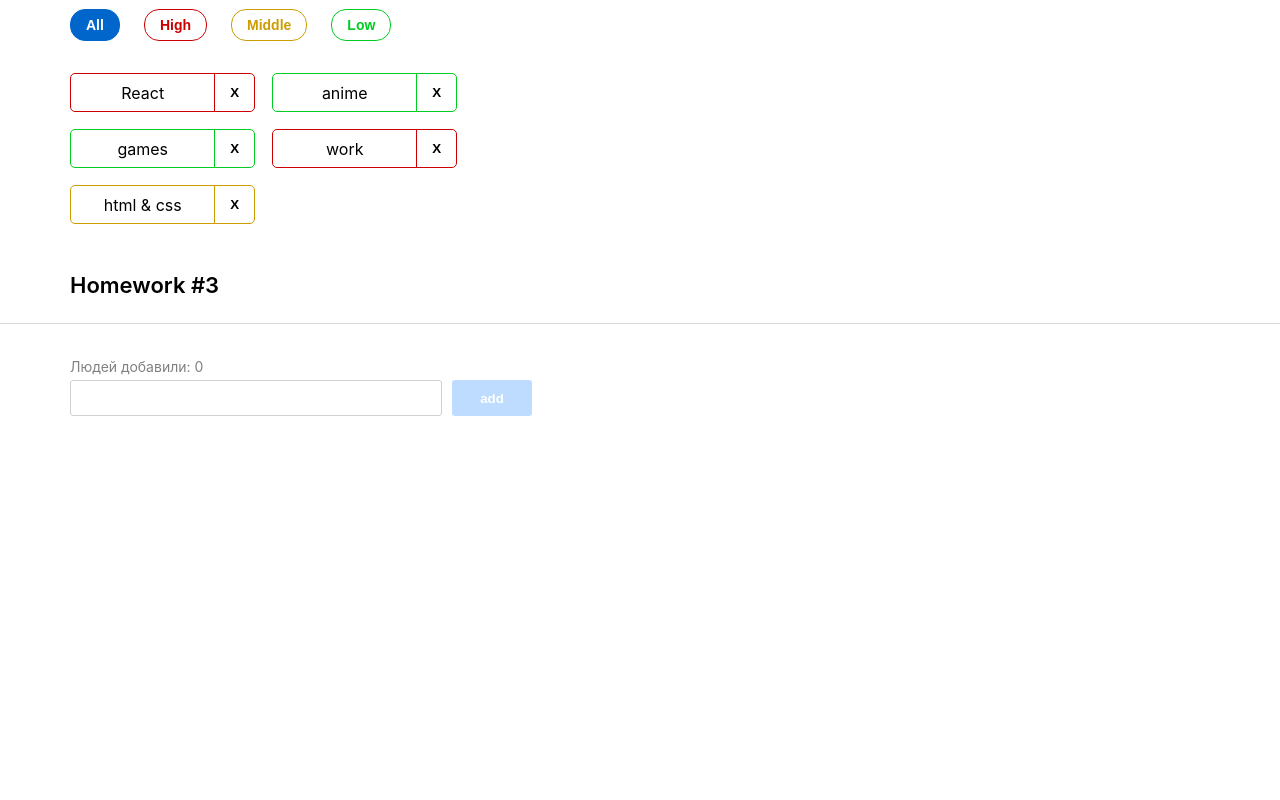
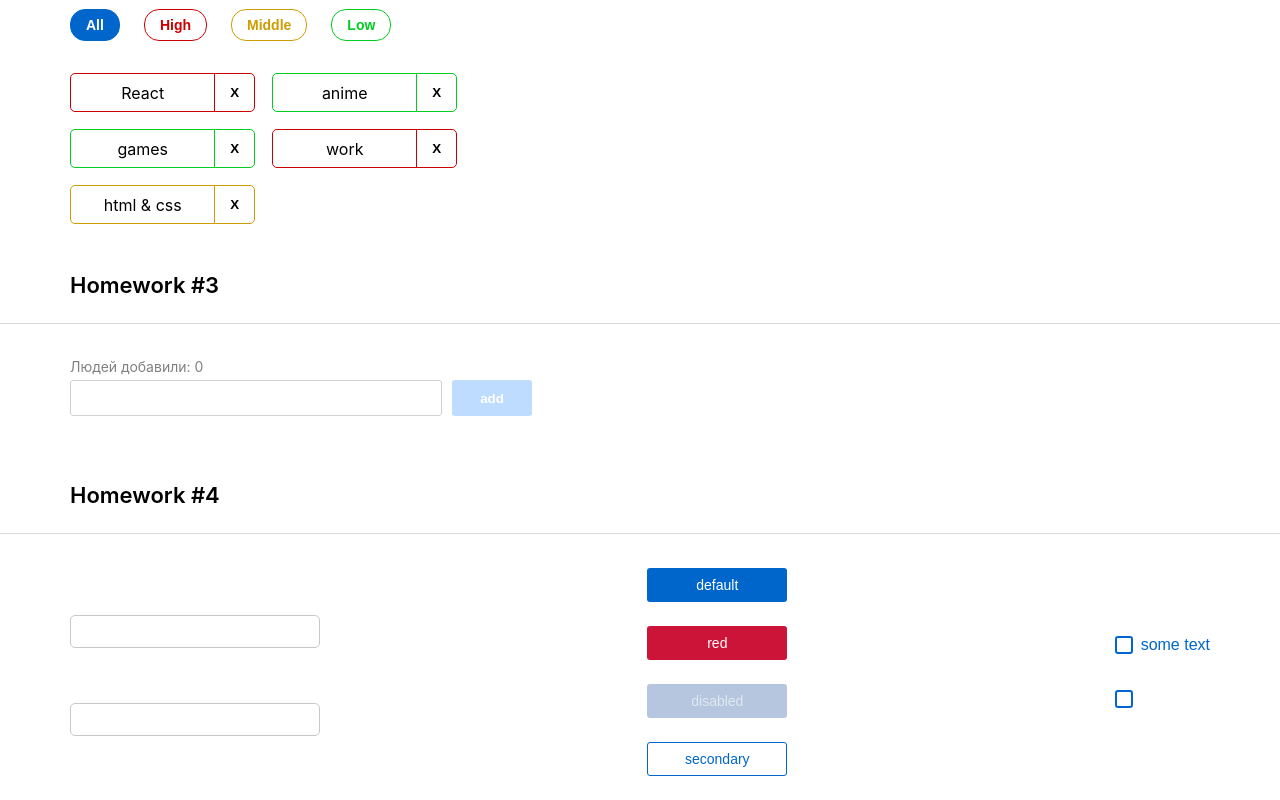
Before and after one commit to Arsenymlwww/hws2-master, a React (Create React App) app: page / in a window 1280 px wide. Shown: the part 514-1314 px from the top of the page. Before the commit the page ends 972 px from the top, so only its background shows below. Built offline with nearby package versions, Linux system fonts and the light colour scheme.

Commit message:
complete task 4

```diff
--- a/src/s1-main/App.tsx
+++ b/src/s1-main/App.tsx
@@ -3,6 +3,7 @@ import s from './App.module.css'
 import HW1 from '../s2-homeworks/hw01/HW1'
 import HW2 from '../s2-homeworks/hw02/HW2'
 import HW3 from '../s2-homeworks/hw03/HW3'
+import HW4 from '../s2-homeworks/hw04/HW4'
 // import HW2 from '../s2-homeworks/hw02/HW2'
 
 function App() {
@@ -12,7 +13,7 @@ function App() {
             {/*раскомментировать по ходу выполнения*/}
             <HW2/>
             <HW3/>
-            {/*<HW4/>*/}
+            <HW4/>
 
             {/*при выполнении дз 5 и более - закомментировать здесь дз 1-4, так как они есть внутри дз 5*/}
             {/*<HW5/>*/}
--- a/src/s2-homeworks/hw04/common/c1-SuperInputText/SuperInputText.module.css
+++ b/src/s2-homeworks/hw04/common/c1-SuperInputText/SuperInputText.module.css
@@ -1,20 +1,34 @@
 .input:focus {
+    border-color: #007bff
 }
 
 .input {
+    outline: none;
+    padding: 8px 12px;
+    border-radius: 5px;
+    width: 250px;
+    border: 1px solid rgb(203, 200, 200)
 }
 
 .inputWrapper {
+    display: flex;
+    flex-direction: column-reverse;
+    height: 40px;
 }
 
 .superInput {
 }
 
 .errorInput {
+    border: 1px solid red
 }
 
 .errorInput:focus {
+    border: 1px solid red;
+
 }
 
 .error {
+    color: red;
+    font-size: 10px;
 }
--- a/src/s2-homeworks/hw04/common/c2-SuperButton/SuperButton.module.css
+++ b/src/s2-homeworks/hw04/common/c2-SuperButton/SuperButton.module.css
@@ -1,36 +1,61 @@
 .button {
+    padding: 8px 16px;
+    border-radius: 3px;
+    font-size: 14px;
+    cursor: pointer;
+    transition: 0.2s;
+    border: 1px solid transparent;
+    width: 140px;
 }
 
 .disabled {
+    background-color: #97afd1;
+    color: #ffffff99;
+    cursor: not-allowed;
+    opacity: 0.7;
 }
 
 .secondary {
+    background-color: white;
+    color: #0066cc;
+    border: 1px solid #0066cc;
 }
 
 .default {
+    background-color: #0066cc;
+    color: white;
 }
 
 .red {
+    background-color: #cc1439;
+    color: white;
 }
 
 .default:hover {
+     background-color: #0052a3;
 }
 
 .red:hover {
+    background-color: #a8102f;
 }
 
 .secondary:hover {
+    background-color: #f0f7ff;
 }
 
 
 .default:active {
+    background-color: #004080;
 }
 
 .secondary:active {
+    background-color: #e0eeff;
 }
 
 .red:active {
+    background-color: #8a0d26;
 }
 
 .button:disabled {
+    pointer-events: none;
 }
--- a/src/s2-homeworks/hw04/common/c2-SuperButton/SuperButton.tsx
+++ b/src/s2-homeworks/hw04/common/c2-SuperButton/SuperButton.tsx
@@ -18,6 +18,13 @@ const SuperButton: React.FC<SuperButtonPropsType> = (
     }
 ) => {
     const finalClassName = s.button
+    + (disabled? ' ' + s.disabled
+        :
+        xType === 'red' ? ' ' + s.red
+        :
+        xType === 'secondary'? ' ' + s.secondary
+        :
+        ' ' + s.default)
         // + (disabled
         //         ? ...
         //         : xType === 'red'
--- a/src/s2-homeworks/hw04/common/c3-SuperCheckbox/SuperCheckbox.tsx
+++ b/src/s2-homeworks/hw04/common/c3-SuperCheckbox/SuperCheckbox.tsx
@@ -28,7 +28,8 @@ const SuperCheckbox: React.FC<SuperCheckboxPropsType> = (
 ) => {
     const onChangeCallback = (e: ChangeEvent<HTMLInputElement>) => {
         // задачка на написание онченджа
-
+        onChange && onChange(e);
+        onChangeChecked && onChangeChecked(e.currentTarget.checked)
     }
 
     const finalInputClassName = s.checkbox
```
